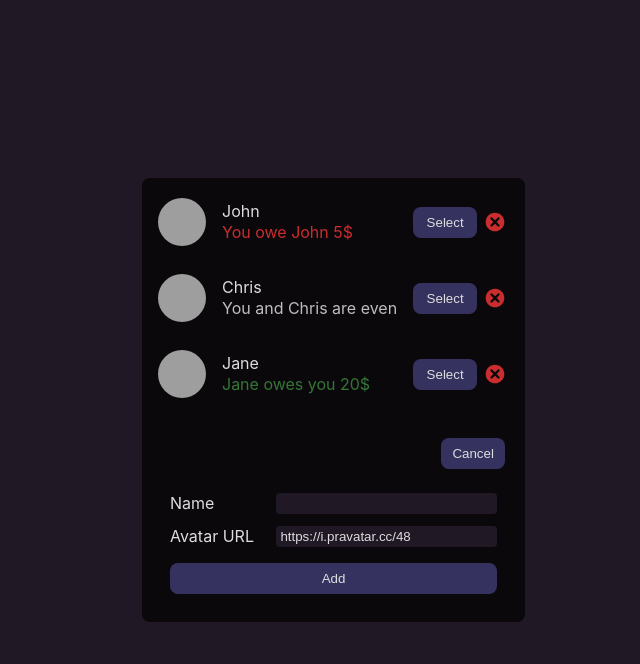
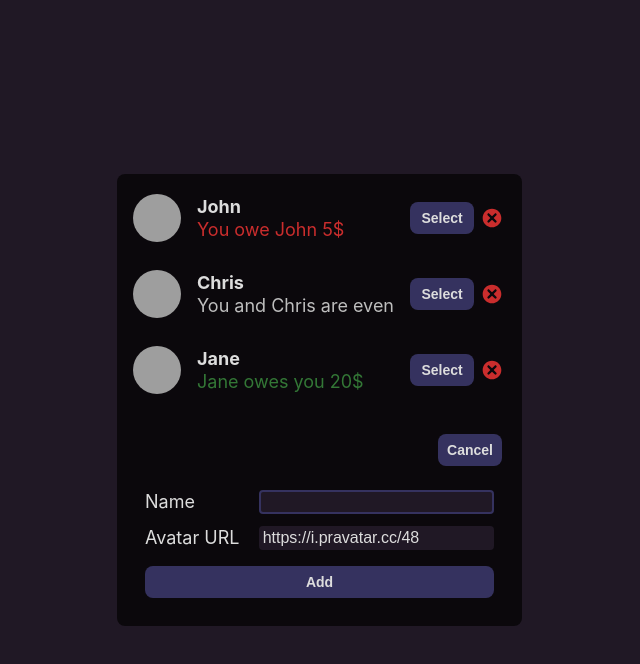
Before and after one commit to pawelpiotrowski38/splitting-bill-app, a React (Create React App) app: page / in a window 1280 px wide. Both pictures are taken after a click on the button "Add friend". Shown: the top 664 px of the page, without its empty margins (114-754 px from the left). Built offline with nearby package versions, Linux system fonts and the light colour scheme; grey boxes are pictures that could not be loaded.

Commit message:
Change text styling

```diff
--- a/src/components/AddFriend.js
+++ b/src/components/AddFriend.js
@@ -42,6 +42,7 @@ export default function AddFriend({onFriendAdd, onIsAddOpen}) {
                         type="text"
                         id="name"
                         name="name"
+                        autoFocus={true}
                         value={values.name}
                         onChange={handleChangeName}
                     />
--- a/src/components/BillPanel.js
+++ b/src/components/BillPanel.js
@@ -59,6 +59,7 @@ export default function BillPanel({activeFriend, onChangeBalance}) {
                         id="bill-value"
                         name="bill-value"
                         min="0"
+                        autoFocus={true}
                         value={values.billValue}
                         onChange={handleChangeBillValue}
                     />
--- a/src/components/Friend.js
+++ b/src/components/Friend.js
@@ -8,8 +8,8 @@ export default function Friend({friend, activeFriend, onChangeActiveFriend, onFr
                     <img src={friend.url} alt="friend" />
                 </div>
             </div>
-            <div className="friend-name">
-                <p>{friend.name}</p>
+            <div className="friend-info">
+                <p className="friend-name">{friend.name}</p>
                 {friend.balance === 0 && (
                     <p className="friend-balance">
                         {`You and ${friend.name} are even`}
--- a/src/styles.css
+++ b/src/styles.css
@@ -15,6 +15,7 @@
     padding: 0.75rem;
     border-radius: 0.5rem;
     background-color: var(--panel-color);
+    font-size: 1.125rem;
 }
 
 .friends-list__list > :not(:last-child) {
@@ -67,10 +68,14 @@
     display: block;
 }
 
-.friend-name {
+.friend-info {
     flex: 1;
     /* min-width: 12rem; */
     margin-right: 1rem;
+}
+
+.friend-name {
+    font-weight: bold;
 }
 
 .friend-balance {
@@ -120,6 +125,10 @@
     text-align: center;
 }
 
+.form {
+    font-size: 1.125rem;
+}
+
 .form-item {
     display: flex;
     align-items: center;
@@ -143,6 +152,11 @@
     border-radius: 0.25rem;
     background-color: var(--background-color);
     color: var(--primary-text-color);
+    font-size: 1rem;
+}
+
+.form-input:focus {
+    border-color: var(--button-background-color);
 }
 
 .form-button {
@@ -173,6 +187,8 @@
     border-radius: 0.5rem;
     background-color: var(--button-background-color);
     color: var(--primary-text-color);
+    font-size: 0.875rem;
+    font-weight: bold;
     cursor: pointer;
     transition: all 0.2s ease-in-out;
 }
@@ -184,8 +200,8 @@
 @media screen and (min-width: 52em) {
     .main {
         flex-direction: row;
-        width: 800px;
-        max-width: 800px;
+        width: 850px;
+        max-width: 850px;
     }
 
     .friends-list {
```
